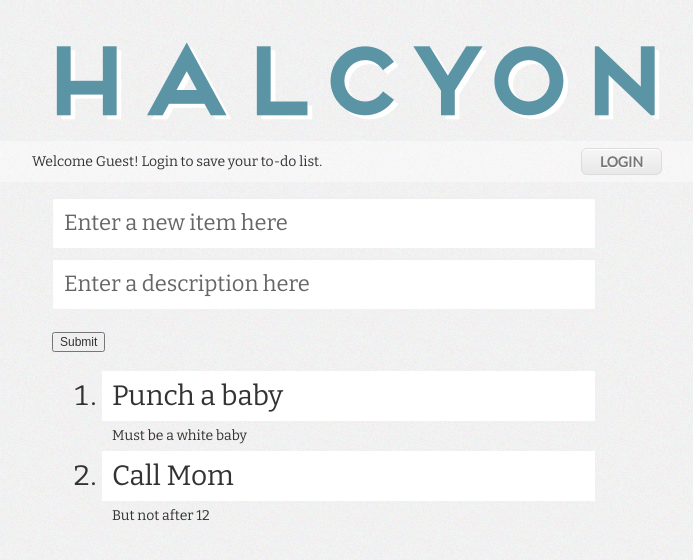
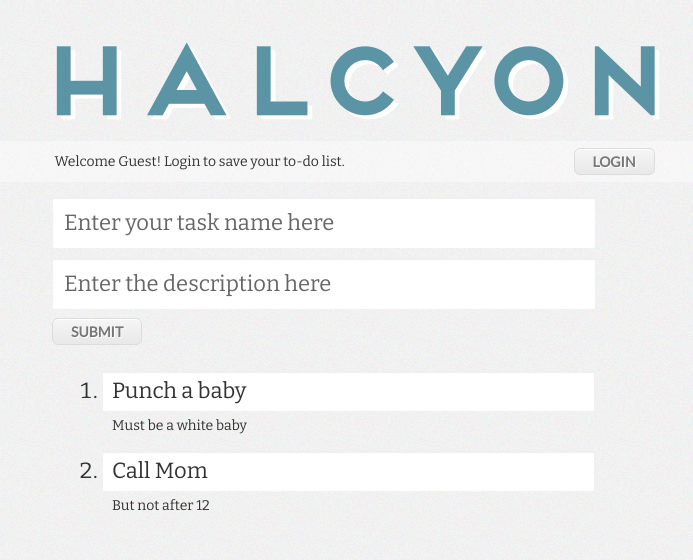
Before and after one commit to sharrie/halcyon, a Django app: page /todo/ in a window 1280 px wide. Shown: the top 560 px of the page, without its empty margins (293-986 px from the left). Run offline with Django 3.2, Linux system fonts and the light colour scheme; data comes from the database, SQL or seed files in the repository; parts of the project's set-up code (start-up, migrations or seed data) failed here and were passed over; some libraries are stand-ins or nearby versions; some web fonts are replaced.

Commit message:
minor tweaks on size

```diff
--- a/templates/index.html
+++ b/templates/index.html
@@ -3,9 +3,9 @@
 {% url todo.views.todo as todo_url %}
 
 <form action="demo_form.asp">
-  <input type="text" name="todo_name" class="default-value" value="Enter a new item here"/>
-  <input type="text" name="todo_description" class="default-value" value="Enter a description here"/>
-  <input type="submit" class="submit" value="Submit">
+  <input type="text" name="todo_name" class="default-value" value="Enter your task name here"/>
+  <input type="text" name="todo_description" class="default-value" value="Enter the description here"/>
+  <input type="submit" class="submit" value="SUBMIT">
 </form>
 
 {% if todo_list %}
--- a/todo/static/css/style.css
+++ b/todo/static/css/style.css
@@ -237,9 +237,10 @@ nav {
 
 nav ul {
     list-style: none;
-    width: 630px;
+    width: 600px;
     margin: 0 auto;
     padding: 0;
+    padding-left: 15px;
     }
 
 nav ul li {
@@ -279,6 +280,40 @@ nav ul li a:hover {
     color: #5A94A5;
     }
 
+.submit {
+    margin-top: -20px;
+    -moz-box-shadow:inset 0px 1px 0px 0px #ffffff;
+    -webkit-box-shadow:inset 0px 1px 0px 0px #ffffff;
+    box-shadow:inset 0px 1px 0px 0px #ffffff;
+    background:-webkit-gradient( linear, left top, left bottom, color-stop(0.05, #f5f5f5), color-stop(1, #e8e8e8) );
+    background:-moz-linear-gradient( center top, #f5f5f5 5%, #e8e8e8 100% );
+    filter:progid:DXImageTransform.Microsoft.gradient(startColorstr='#f5f5f5', endColorstr='#e8e8e8');
+    background-color:#f5f5f5;
+    -moz-border-radius:6px;
+    -webkit-border-radius:6px;
+    border-radius:6px;
+    border:1px solid #dcdcdc;
+    color:#777777;
+    font-family: Lato, sans-serif;
+    font-size:14px;
+    font-weight:bold;
+    padding: 4px 18px;
+    text-decoration:none;
+    text-shadow:1px 1px 0px #ffffff;
+    transition: color 0s ease;
+    -moz-transition: color 0s ease;
+    -webkit-transition: color 0s ease;
+    -o-transition: color 0s ease;
+    }
+
+.submit:hover {
+    background:-webkit-gradient( linear, left top, left bottom, color-stop(0.05, #dfdfdf), color-stop(1, #ededed) );
+    background:-moz-linear-gradient( center top, #e8e8e8 5%, #ededed 100% );
+    filter:progid:DXImageTransform.Microsoft.gradient(startColorstr='#dfdfdf', endColorstr='#ededed');
+    background-color:#f5f5f5;
+    color: #5A94A5;
+    }
+
 nav ul li a:active {
     position:relative;
     top:1px;
@@ -287,69 +322,27 @@ nav ul li a:active {
 ol {
     list-style-type: decimal;
     padding-left: 40px;
-    line-height: 50px;
+    line-height: 40px;
+    font-size: 22px;
     }
 
 ol li {
 
-background-color: #fff;
-margin: 10px;
-padding-left: 10px;
-max-width: 483px;
+    background-color: #fff;
+    margin: 10px;
+    padding-left: 10px;
+    max-width: 483px;
+    box-shadow: inset 0 1px 1px 1px #efefef;
 }
 
 #desc{
 font-size: 14px;
 line-height: 10px;
 padding-left: 20px;
+margin-bottom: 20px;
 }
 
-.minor {
-    font-family: 'Droid Sans Mono', sans-serif;
-    font-size: 12px;
-    color: #333;
-    font-weight: bold;
-    -webkit-border-radius: 3px;
-    -moz-border-radius: 3px;
-    border-radius: 3px;
-    -moz-background-clip: padding;
-    -webkit-background-clip: padding-box;
-    background-clip: padding-box;
-    border: 1px solid #ccc;
-    background-color: #fff;
-    padding: 0px 3px 0px 3px;
-    margin: 0px;
-    display: inline-block;
-    }
 
-code {
-    font-family: 'Droid Sans Mono', sans-serif;
-    font-size: 12px;
-    width: 625px;
-    color: #333;
-    font-weight: normal;
-    -webkit-border-radius: 0px 8px 0px 8px;
-    -moz-border-radius: 0px 8px 0px 8px;
-    border-radius: 0px 8px 0px 8px;
-    -webkit-box-shadow: #F0E6ED 1px 1px 1px;
-    -moz-box-shadow: #F0E6ED 1px 1px 1px;
-    box-shadow: #F0E6ED 1px 1px 1px;
-    -moz-background-clip: padding;
-    -webkit-background-clip: padding-box;
-    background-clip: padding-box;
-    border: 1px solid #ffbc9b;
-    background-color: #fff;
-    padding: 20px;
-    margin-left: 15px;
-    margin-bottom: 15px;
-    margin-bottom: 8px;
-    display: inline-block;
-    }
-
-code b{
-    font-weight: bold;
-    color: #de0025;
-    }
 
 ::-moz-selection{background: #fcd700; color: #fff; text-shadow: none;}
 ::selection {background: #fcd700; color: #fff; text-shadow: none;}
@@ -393,9 +386,6 @@ input[type=text]{
     outline: none;
     }
 
-.submit{
-    font-size: 12px;
- }
 
 /* print styles
 -------------------------------------------------------------------------------*/
```
